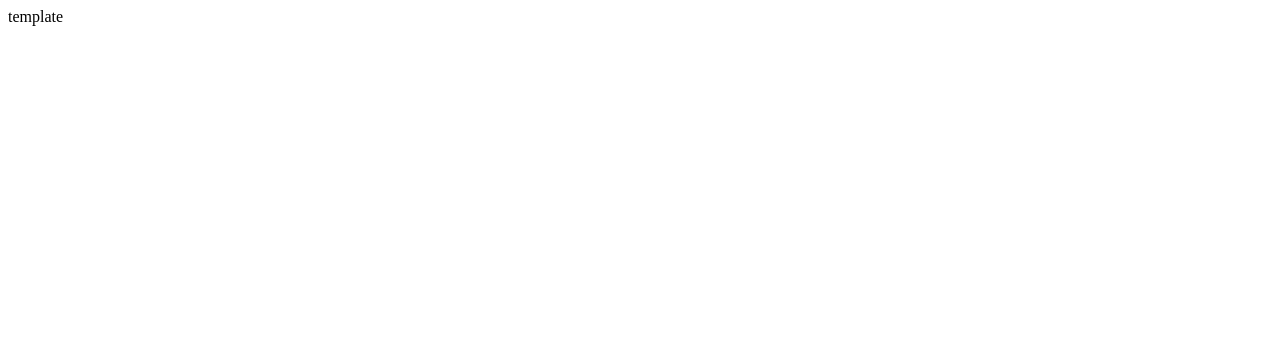
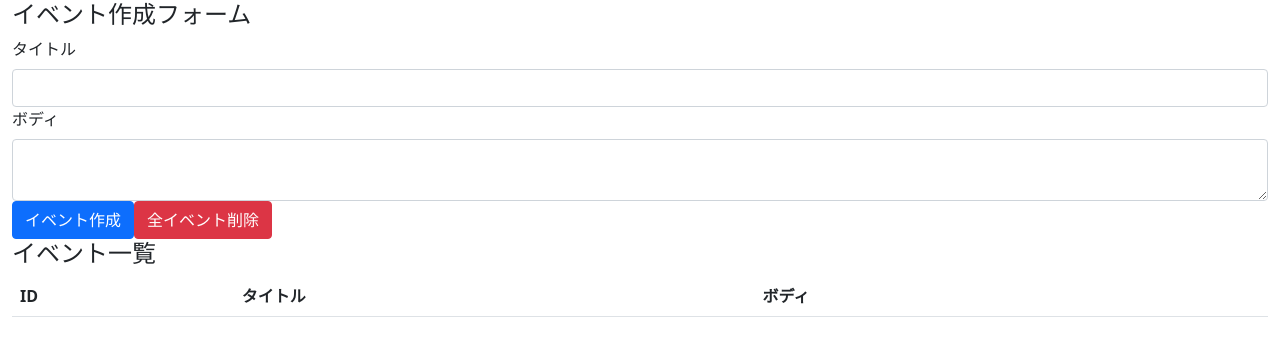
Before and after one commit to fuwa-yoshimasa/react-hooks-101, a React (Create React App) app: page / in a window 1280 px wide. Shown: the top 356 px of the page. Built offline with nearby package versions, Linux system fonts and the light colour scheme.

Commit message:
create event form, table

```diff
--- a/package.json
+++ b/package.json
@@ -6,6 +6,7 @@
     "@testing-library/jest-dom": "^5.16.4",
     "@testing-library/react": "^13.1.1",
     "@testing-library/user-event": "^13.5.0",
+    "bootstrap": "^5.1.3",
     "react": "^18.0.0",
     "react-dom": "^18.0.0",
     "react-scripts": "5.0.1",
--- a/src/App.js
+++ /dev/null
@@ -1,5 +0,0 @@
-const App = () => {
-    return <div>template</div>;
-};
-
-export default App;
--- /dev/null
+++ b/src/components/App.js
@@ -0,0 +1,41 @@
+import "bootstrap/dist/css/bootstrap.min.css";
+
+const App = () => {
+  return (
+    <div className="container-fluid">
+      <h4>イベント作成フォーム</h4>
+      <form>
+        <div>
+          <label htmlFor="formEventTitle" className="form-label">
+            タイトル
+          </label>
+          <input className="form-control" id="formEventTitle" />
+        </div>
+        <div>
+          <label htmlFor="formEventBody" className="form-label">
+            ボディ
+          </label>
+          <textarea className="form-control" id="formEventBody" />
+        </div>
+
+        <button class="btn btn-primary">イベント作成</button>
+        <button class="btn btn-danger">全イベント削除</button>
+
+        <h4>イベント一覧</h4>
+        <table class="table table-hover">
+          <thead>
+            <tr>
+              <th>ID</th>
+              <th>タイトル</th>
+              <th>ボディ</th>
+              <th></th>
+            </tr>
+          </thead>
+          <tbody></tbody>
+        </table>
+      </form>
+    </div>
+  );
+};
+
+export default App;
```
Also changed, not shown: src/index.js (+4 -4 lines), 1 other file (tests, documents, lock files or other folders).
